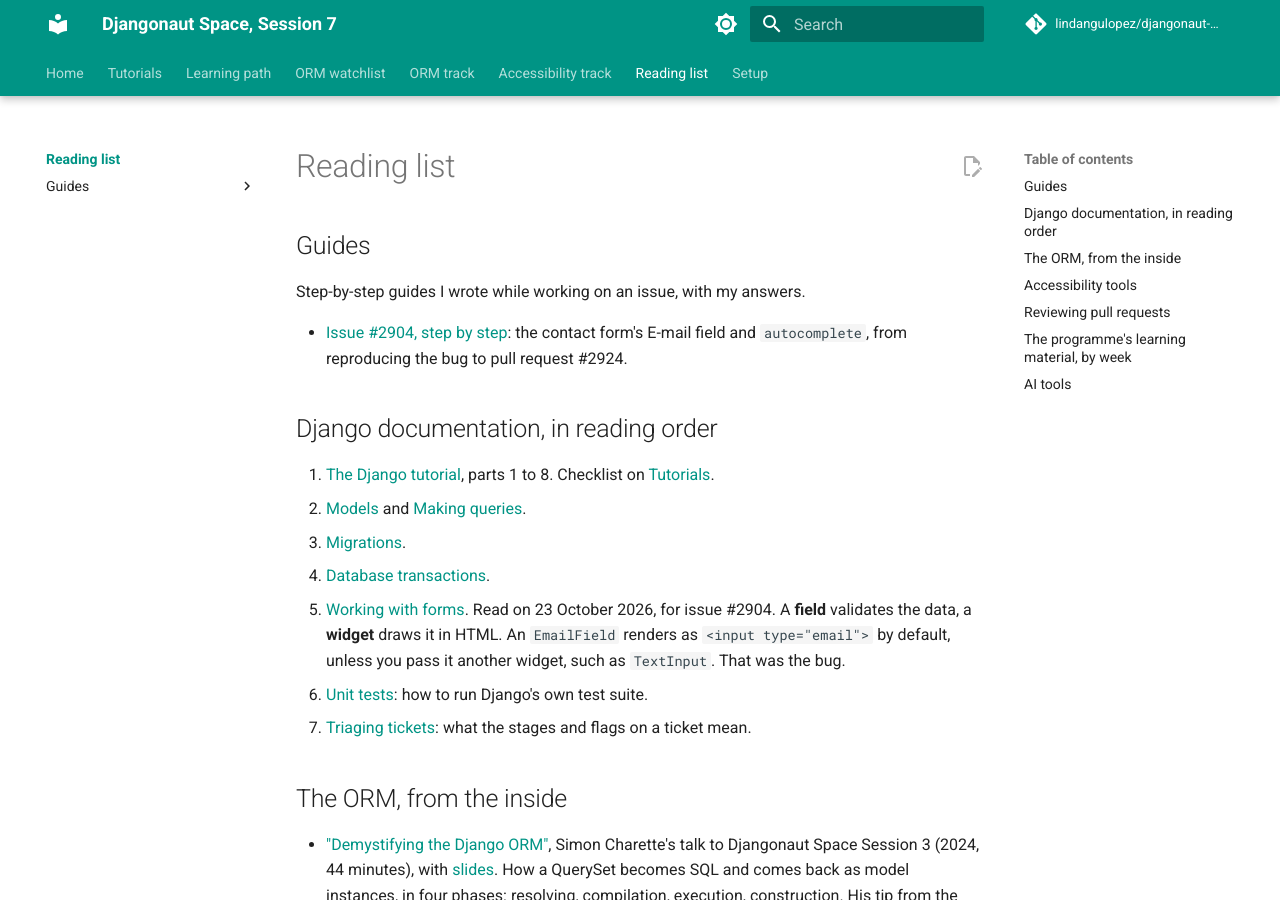
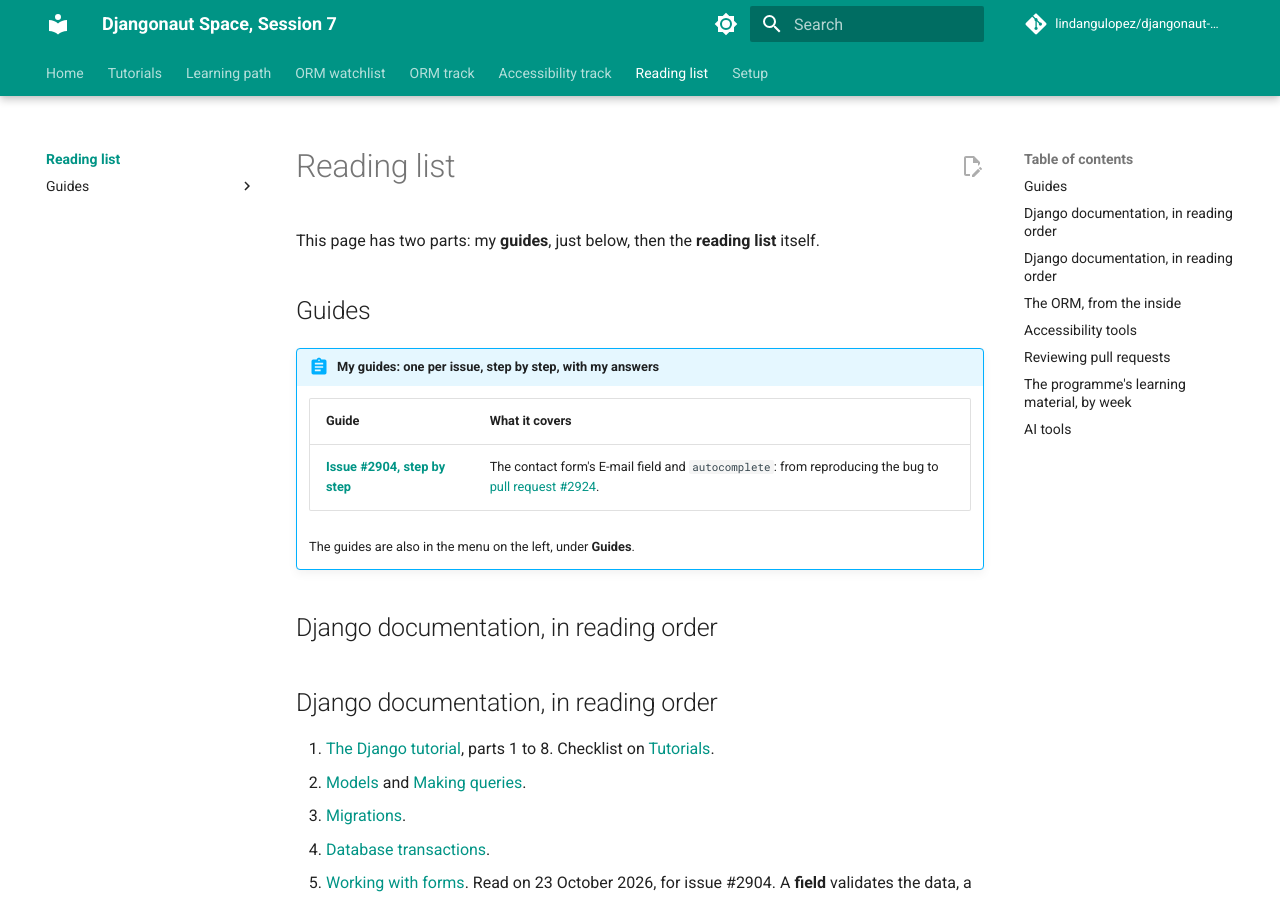
Before and after one commit to lindangulopez/djangonaut-session7, an MkDocs documentation site: the page built from docs/reading-list/index.md, in a window 1280 px wide and 900 px high. Built offline with MkDocs 1.6.1 and Material for MkDocs 9.7.7, drawn with Linux system fonts in a browser that asks for light colours; comment, search, counter and statistics services are not loaded.

Commit message:
Reading list: show the guides in a highlighted box at the top
An intro line says the page has two parts, and the Guides section is now
an admonition box with a table, one row per guide.

Co-Authored-By: Claude Opus 5.5 <noreply@anthropic.com>

```diff
--- a/docs/reading-list/index.md
+++ b/docs/reading-list/index.md
@@ -1,10 +1,18 @@
 # Reading list
+
+This page has two parts: my **guides**, just below, then the **reading list** itself.
 
 ## Guides
 
-Step-by-step guides I wrote while working on an issue, with my answers.
+!!! abstract "My guides: one per issue, step by step, with my answers"
 
-- [Issue #2904, step by step](guide-2904.md): the contact form's E-mail field and `autocomplete`, from reproducing the bug to pull request #2924.
+    | Guide | What it covers |
+    | --- | --- |
+    | **[Issue #2904, step by step](guide-2904.md)** | The contact form's E-mail field and `autocomplete`: from reproducing the bug to [pull request #2924](https://github.com/django/djangoproject.com/pull/2924). |
+
+    The guides are also in the menu on the left, under **Guides**.
+
+## Django documentation, in reading order
 
 ## Django documentation, in reading order
 
```
